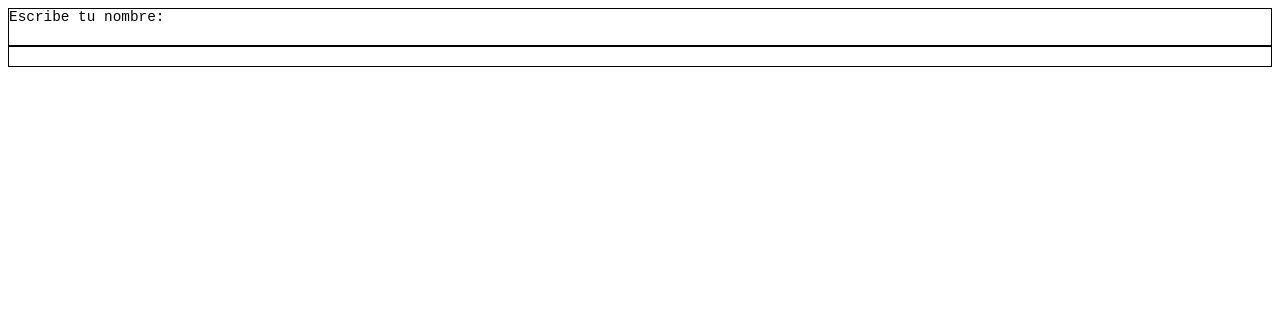
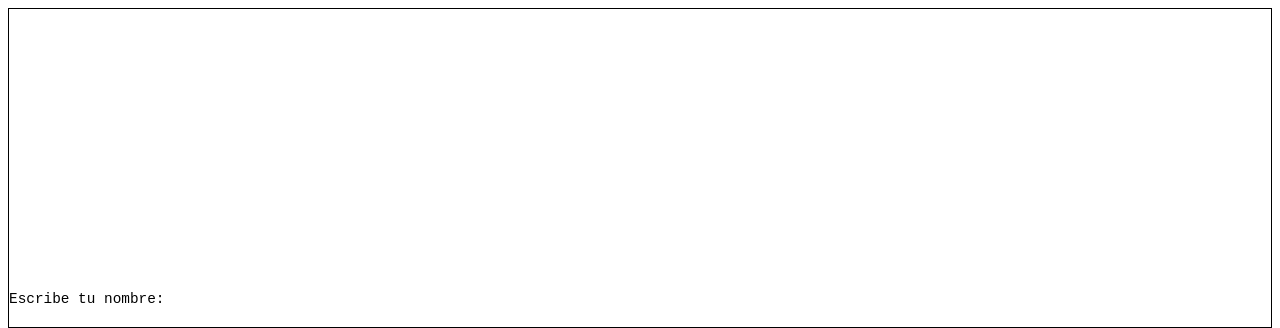
Before and after one commit to sgb004/ObsiCLI, a plain HTML site: page index.html in a window 1280 px wide. Shown: the top 328 px of the page. Drawn offline with Linux system fonts and the light colour scheme; files that its build step writes are made by us from their sources.

Commit message:
Added some styles style.css

```diff
--- a/obsicl/style.css
+++ b/obsicl/style.css
@@ -1,7 +1,16 @@
 obsi-cl {
-	display: block;
+	display: flex;
+	flex-direction: column;
+	justify-content: end;
 	border: 1px solid #000;
 	font-size: 16px;
+	height: 40vh;
+	overflow: visible;
+	box-sizing: border-box;
+
+	.output{
+	  margin-top: auto;
+	}
 
 	form {
 		position: relative;
```
